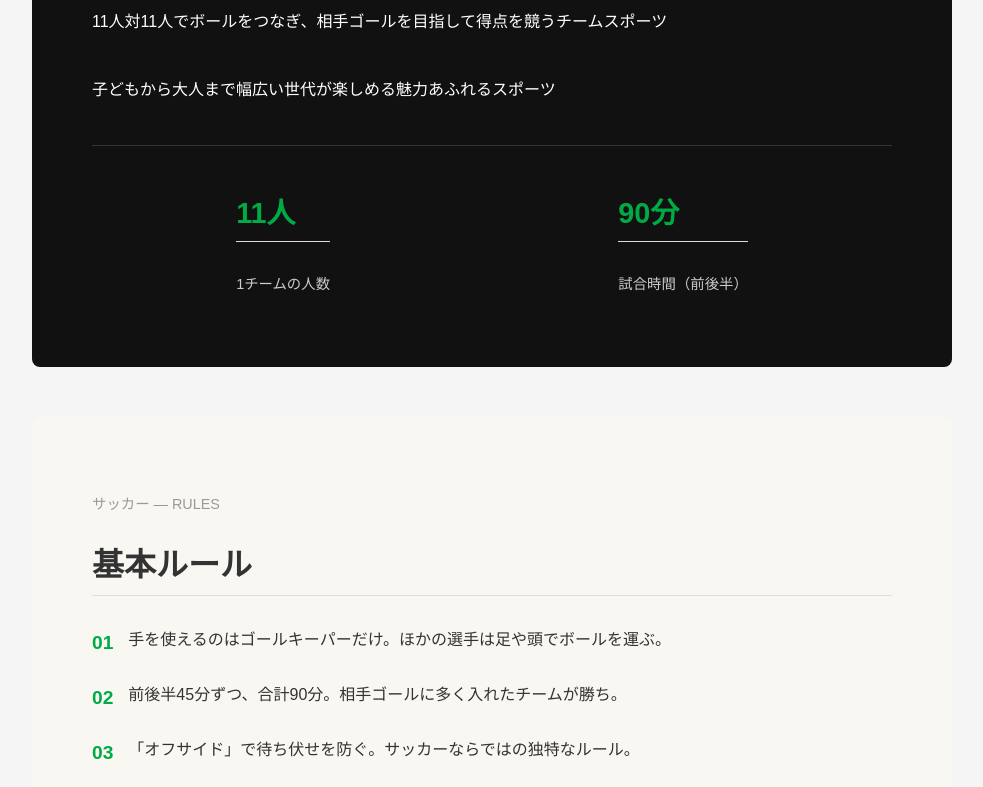
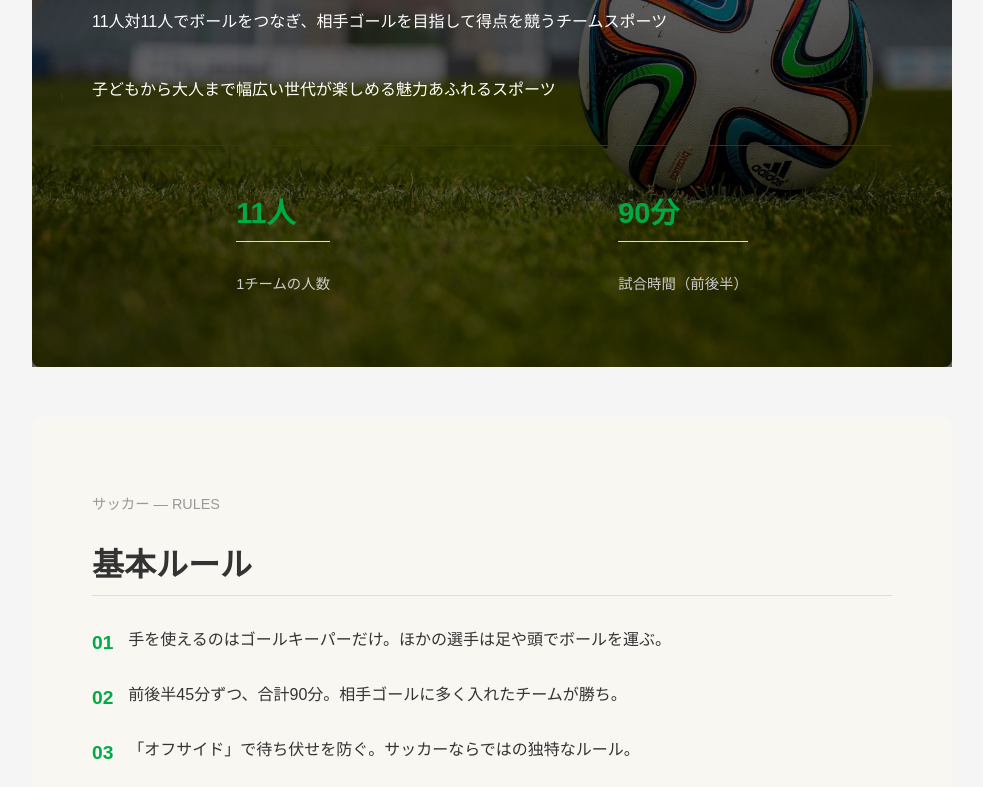
Before and after one commit to 1f10260024/cs1-2026-class1-team4-project, a plain HTML site: page soccer.html in a window 1280 px wide. Shown: the part 244-1031 px from the top of the page, without its empty margins (148-1131 px from the left). Drawn offline with Linux system fonts and the light colour scheme.

Commit message:
背景に画像を差し込みました

```diff
--- a/css/soccer.css
+++ b/css/soccer.css
@@ -5,12 +5,30 @@ body {
 }
 
 .football {
-  background-color: #111;
+  background-image: url("../jarmoluk-ball-488718.jpg");
+  background-size: cover;              /* 画面いっぱいに表示 */
+  background-position: center;         /* 中央に配置 */
+  background-repeat: no-repeat;        /* 繰り返さない */
+  color: white;                        /* 文字を見やすくする */
+  font-family: "Noto Sans JP", sans-serif;
   padding: 60px;
   max-width: 800px;
   margin: 50px auto;
   border-radius: 8px;
 }
+.football {
+  position: relative;
+  z-index: 1;
+}
+
+.football::before {
+  content: "";
+  position: absolute;
+  inset: 0;
+  background: rgba(0, 0, 0, 0.6); /* 透明度40%の黒 */
+  z-index: -1;
+}
+
 
 .section-number {
   color: #00aa44;
```
Also changed, not shown: jarmoluk-ball-488718.jpg (added).
